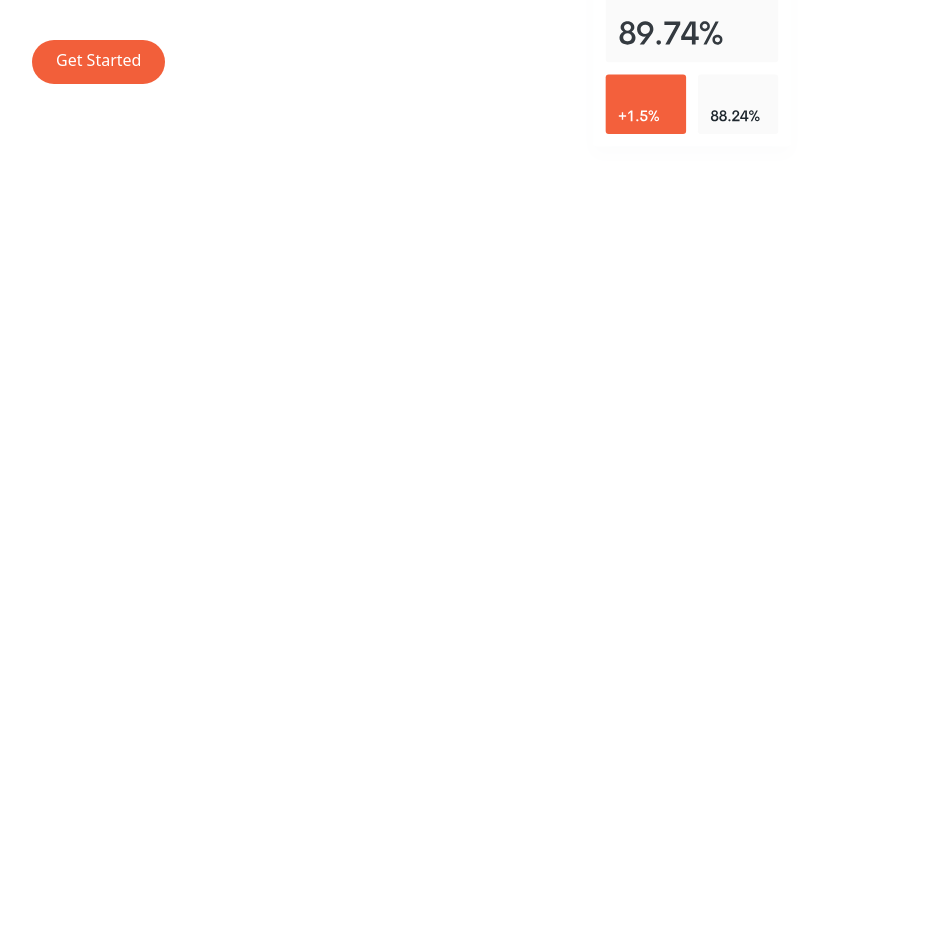
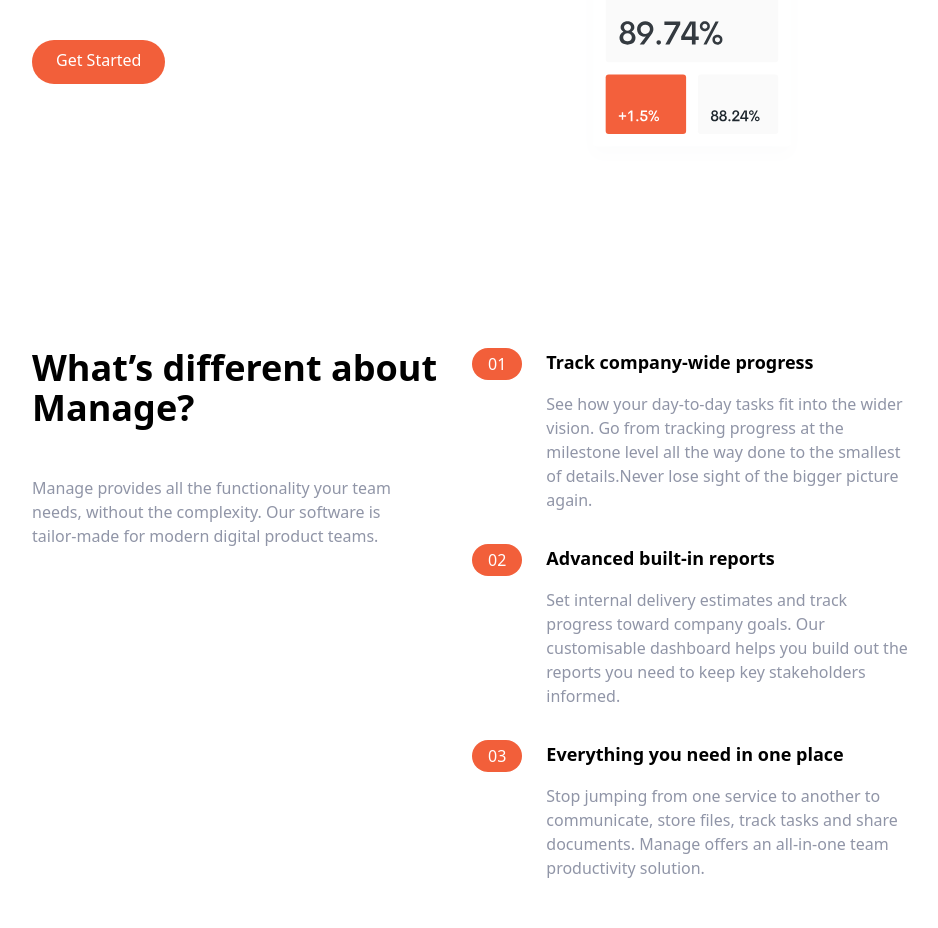
Before and after one commit to Aman11b/manage-landing-page, a website: page src/index.html in a window 1280 px wide. Shown: the part 500-1428 px from the top of the page, without its empty margins (168-1106 px from the left). Before the commit the page ends 800 px from the top, so only its background shows below. Drawn offline with Linux system fonts and the light colour scheme.

Commit message:
feature section completed

```diff
--- a/src/index.html
+++ b/src/index.html
@@ -67,7 +67,115 @@
         </div>
         <!-- image -->
         <div class="md:w-1/2">
-          <img src="../images/illustration-intro.svg" alt="illustration-intro" />
+          <img
+            src="../images/illustration-intro.svg"
+            alt="illustration-intro"
+          />
+        </div>
+      </div>
+    </section>
+    <!-- Feature section -->
+    <section id="feature">
+      <div
+        class="container flex flex-col px-6 lg:p-12 mx-auto mt-10 space-y-12 md:space-y-0 md:flex-row"
+      >
+        <!-- whats different -->
+        <div class="flex-col space-y-12 md:w-1/2">
+          <h2 class="max-w-md text-4xl font-bold text-center md:text-left">
+            What’s different about Manage?
+          </h2>
+          <p class="max-w-sm text-center text-darkGrayishBlue md:text-left">
+            Manage provides all the functionality your team needs, without the
+            complexity. Our software is tailor-made for modern digital product
+            teams.
+          </p>
+        </div>
+        <!-- numbered list -->
+        <div class="flex flex-col space-y-8 md:w-1/2">
+          <!-- list item 1 -->
+
+          <div
+            class="flex flex-col space-y-3 md:space-y-0 md:space-x-6 md:flex-row"
+          >
+            <!-- heading -->
+            <div class="rounded-l-full bg-brightRedSupLight md:bg-transparent">
+              <div class="flex items-center space-x-2">
+                <div
+                  class="px-4 py-2 text-white rounded-full md:py-1 bg-brightRed"
+                >
+                  01
+                </div>
+                <h3 class="text-balance font-bold md:ab-4 md:hidden">
+                  Track company-wide progress
+                </h3>
+              </div>
+            </div>
+            <div>
+              <h3 class="hidden mb-4 text-lg font-bold md:block">
+                Track company-wide progress
+              </h3>
+              <p class="text-darkGrayishBlue">
+                See how your day-to-day tasks fit into the wider vision. Go from
+                tracking progress at the milestone level all the way done to the
+                smallest of details.Never lose sight of the bigger picture
+                again.
+              </p>
+            </div>
+          </div>
+          <div
+            class="flex flex-col space-y-3 md:space-y-0 md:space-x-6 md:flex-row"
+          >
+            <!-- heading -->
+            <div class="rounded-l-full bg-brightRedSupLight md:bg-transparent">
+              <div class="flex items-center space-x-2">
+                <div
+                  class="px-4 py-2 text-white rounded-full md:py-1 bg-brightRed"
+                >
+                  02
+                </div>
+                <h3 class="text-balance font-bold md:ab-4 md:hidden">
+                  Advanced built-in reports
+                </h3>
+              </div>
+            </div>
+            <div>
+              <h3 class="hidden mb-4 text-lg font-bold md:block">
+                Advanced built-in reports
+              </h3>
+              <p class="text-darkGrayishBlue">
+                Set internal delivery estimates and track progress toward
+                company goals. Our customisable dashboard helps you build out
+                the reports you need to keep key stakeholders informed.
+              </p>
+            </div>
+          </div>
+          <div
+            class="flex flex-col space-y-3 md:space-y-0 md:space-x-6 md:flex-row"
+          >
+            <!-- heading -->
+            <div class="rounded-l-full bg-brightRedSupLight md:bg-transparent">
+              <div class="flex items-center space-x-2">
+                <div
+                  class="px-4 py-2 text-white rounded-full md:py-1 bg-brightRed"
+                >
+                  03
+                </div>
+                <h3 class="text-balance font-bold md:ab-4 md:hidden">
+                  Everything you need in one place
+                </h3>
+              </div>
+            </div>
+            <div>
+              <h3 class="hidden mb-4 text-lg font-bold md:block">
+                Everything you need in one place
+              </h3>
+              <p class="text-darkGrayishBlue">
+                Stop jumping from one service to another to communicate, store
+                files, track tasks and share documents. Manage offers an
+                all-in-one team productivity solution.
+              </p>
+            </div>
+          </div>
         </div>
       </div>
     </section>
```
Also changed, not shown: src/content.txt (+1 -12 lines), src/output.css.
